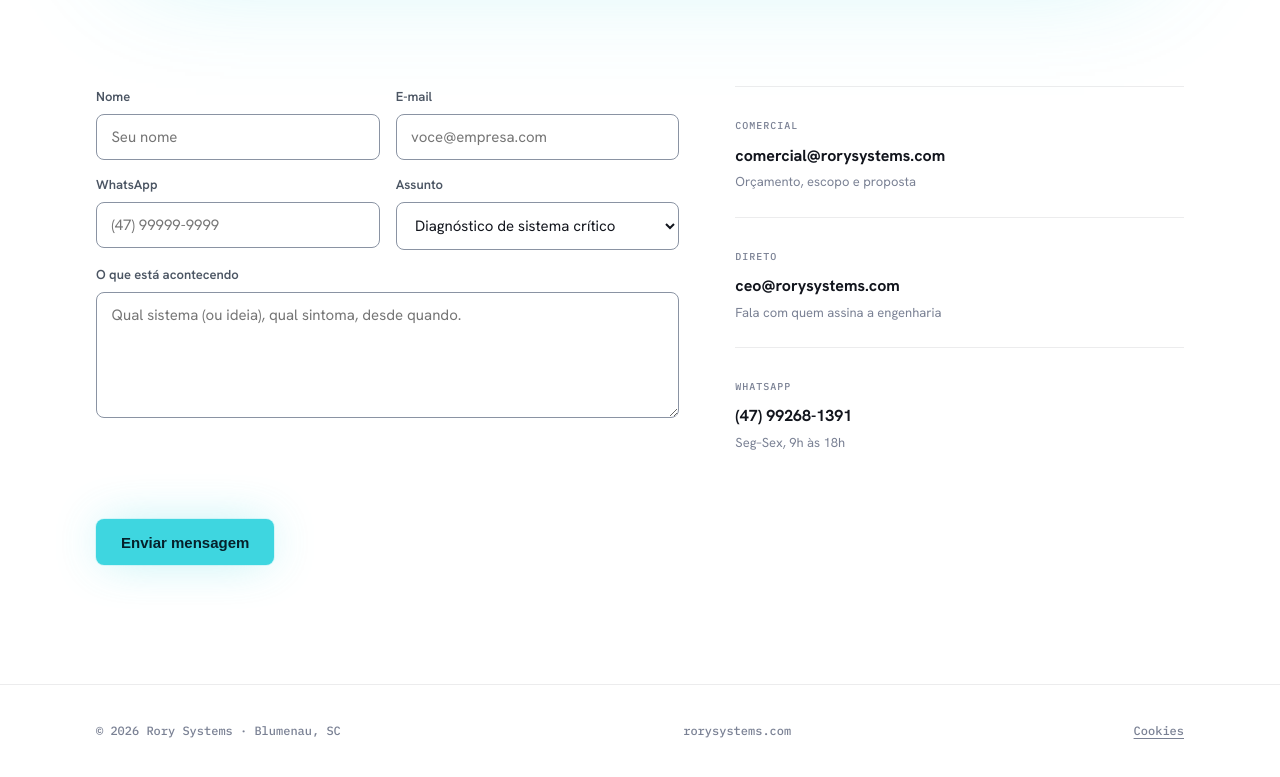
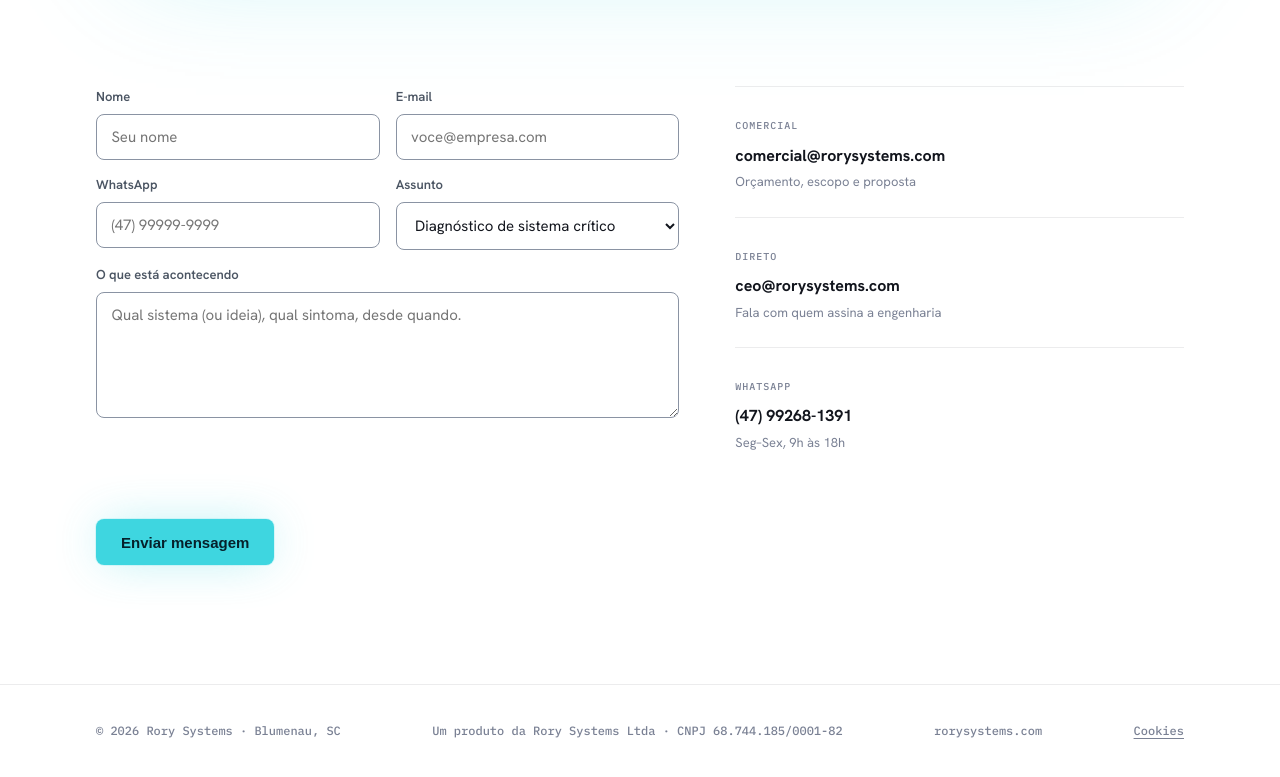
Before and after one commit to bryanrory/rorysystems, a plain HTML site: page apps/landing/index.html in a window 1280 px wide. Shown: the part 5942-6719 px from the top of the page. Drawn offline with Linux system fonts and the light colour scheme; no server answers.

Commit message:
Adiciona razão social e CNPJ no rodapé da landing

```diff
--- a/apps/landing/index.html
+++ b/apps/landing/index.html
@@ -526,6 +526,7 @@
 <footer class="foot">
   <div class="shell foot__in">
     <span>© 2026 Rory Systems · Blumenau, SC</span>
+    <span>Um produto da Rory Systems Ltda · <span class="foot__nw">CNPJ 68.744.185/0001-82</span></span>
     <span>rorysystems.com</span>
   </div>
 </footer>
--- a/apps/landing/style.css
+++ b/apps/landing/style.css
@@ -563,6 +563,8 @@ a.chan:hover b{ color: var(--cyan); }
 .foot__in{ display:flex; flex-wrap:wrap; gap: var(--s3); justify-content:space-between; align-items:center; font-family: var(--font-mono); font-size:.75rem; color: var(--ink-faint); }
 .foot__link{ font: inherit; color: inherit; background:none; border:0; padding:0; cursor:pointer; text-decoration: underline; text-underline-offset:3px; }
 .foot__link:hover{ color: var(--cyan); }
+/* "CNPJ" e o número quebram juntos, nunca separados. */
+.foot__nw{ white-space:nowrap; }
 
 /* --- aviso de cookies ---------------------------------------------------------------- */
 
```
